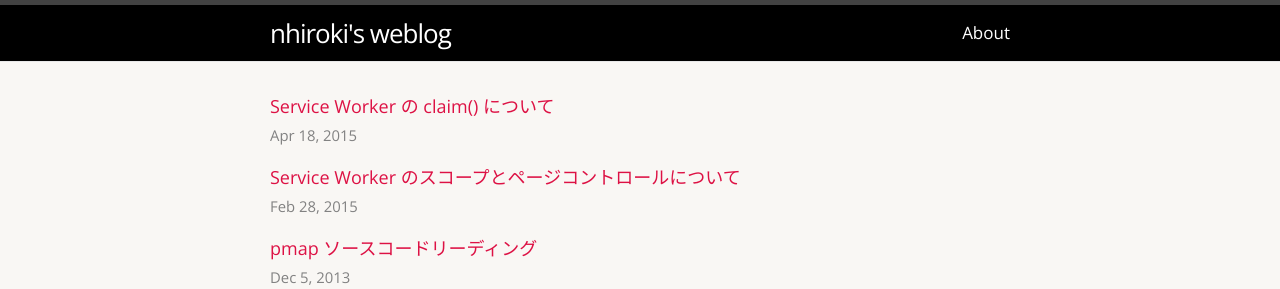
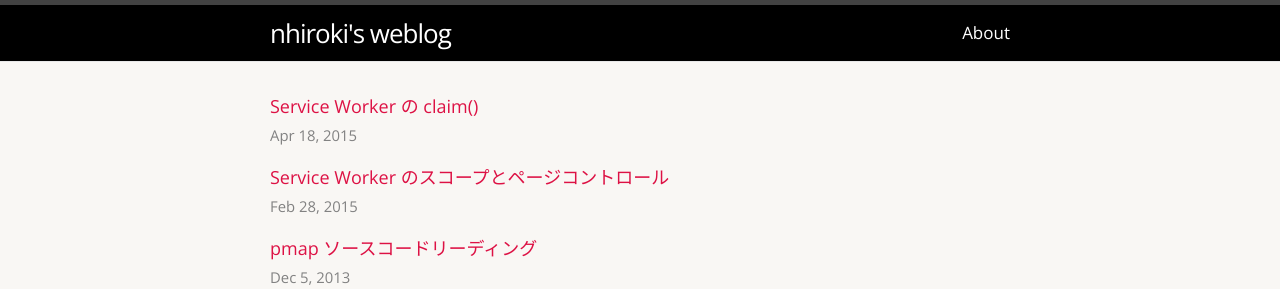
Before and after one commit to nhiroki/nhiroki.github.io, a Jekyll site: the page built from index.html, in a window 1280 px wide. Shown: the top 289 px of the page. Built offline with Jekyll 4.4.1, drawn with Linux system fonts in a browser that asks for light colours.

Commit message:
Change post title

```diff
--- a/_posts/2015-02-28-service-worker-scope-and-page-control.md
+++ b/_posts/2015-02-28-service-worker-scope-and-page-control.md
@@ -1,6 +1,6 @@
 ---
 layout: post
-title: "Service Worker のスコープとページコントロールについて"
+title: "Service Worker のスコープとページコントロール"
 date: 2015-02-28 00:00:00
 tags: serviceworker
 ---
--- a/_posts/2015-04-18-service-worker-claim.md
+++ b/_posts/2015-04-18-service-worker-claim.md
@@ -1,6 +1,6 @@
 ---
 layout: post
-title: "Service Worker の claim() について"
+title: "Service Worker の claim()"
 date: 2015-04-18 00:00:00
 tags: serviceworker
 ---
```
